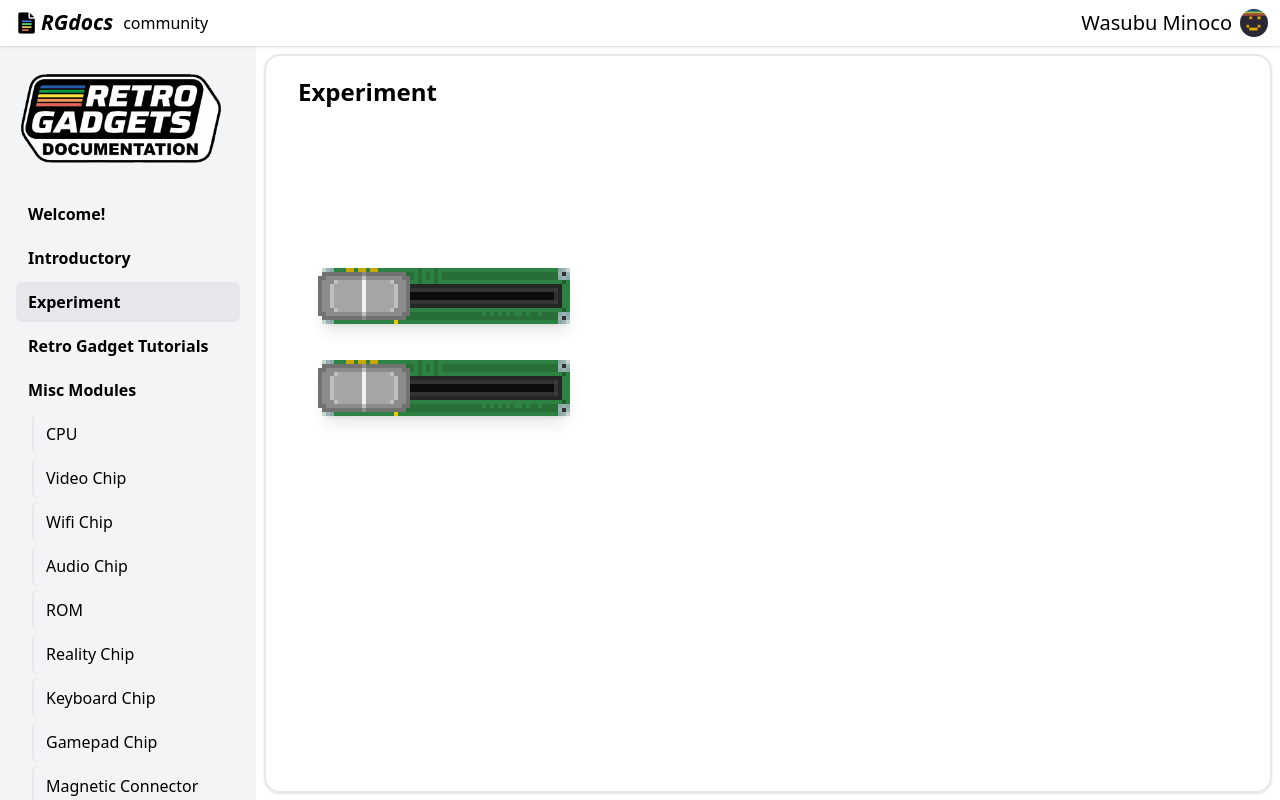
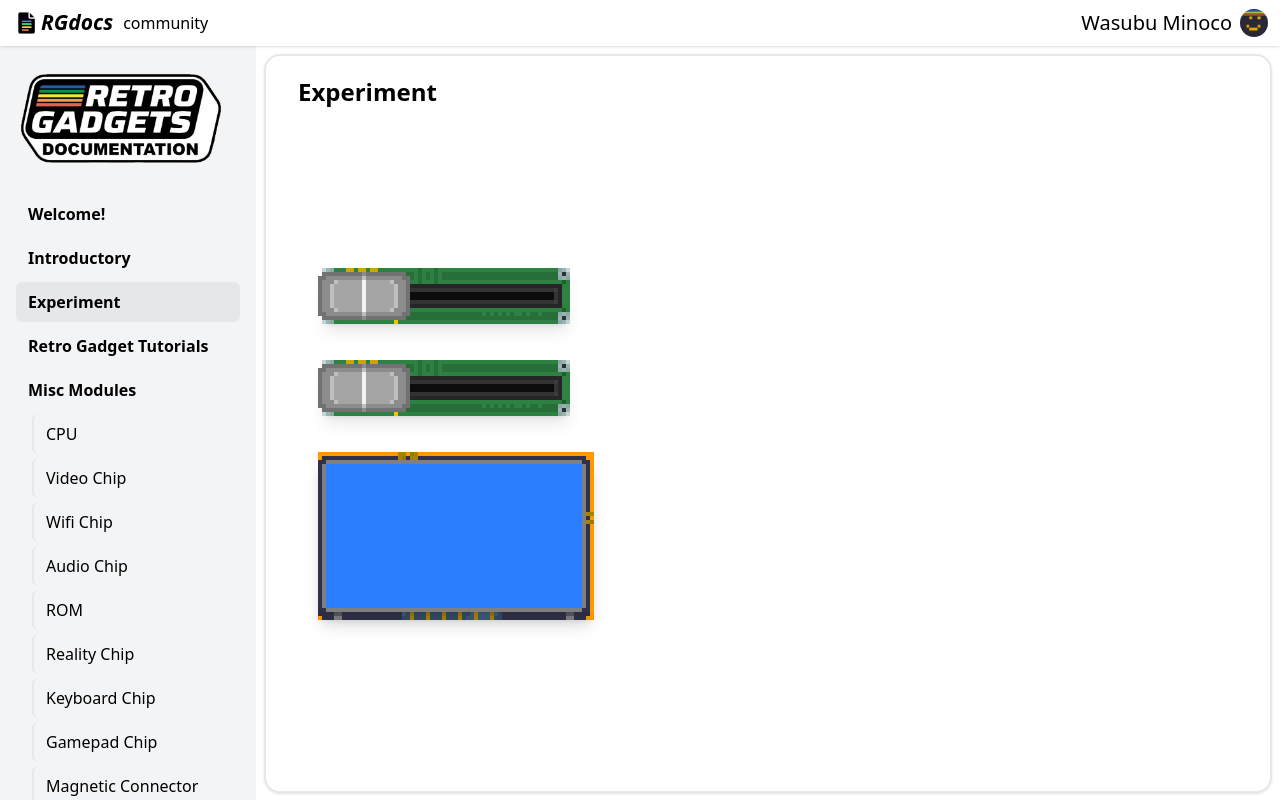
Before and after one commit to wasubu/mino-website, a React (Vite) app in the folder rgdocsBuilder/: page /rgdocs/experiment in a window 1280 px wide. Built offline with nearby package versions, Linux system fonts and the light colour scheme.

Commit message:
I got the first draft of the RGscreen, added dummy rg module.

```diff
--- /dev/null
+++ b/rgdocsBuilder/src/components/RGmodules/DUMMY.tsx
@@ -0,0 +1,21 @@
+
+import ScreenMain64by32 from "../../assets/screenMain64by32.png"
+
+const RGScreen: React.FC<{ className?: string }> = ({ className }) => {
+    const moduleScale = 4
+    const mainStyle = (`${className}
+        bg-amber-500 relative`
+    )
+    return (
+        <div className={mainStyle} style={{ width: 69 * moduleScale }}>
+            <img
+                src={ScreenMain64by32}
+                draggable={false}
+                style={{ imageRendering: "pixelated", height: 42 * moduleScale }}
+                className="shadow-lg"
+            />
+        </div>
+    )
+}
+
+export default RGScreen
--- /dev/null
+++ b/rgdocsBuilder/src/components/RGmodules/RGScreen.tsx
@@ -0,0 +1,62 @@
+import { Fragment } from "react"
+import ScreenMain64by36 from "../../assets/screenMain64by32.png"
+import ScreenFrame64by36 from "../../assets/screenFrame64by32.png"
+
+const RGScreen: React.FC<{ className?: string }> = ({ className }) => {
+    const moduleScale = 4
+    const mainStyle = (`${className}
+        bg-amber-500 relative`
+    )
+    return (
+        <div className={mainStyle} style={{ width: 69 * moduleScale }}>
+            <img
+                src={ScreenMain64by36}
+                draggable={false}
+                style={{ imageRendering: "pixelated", height: 42 * moduleScale }}
+                className="shadow-lg"
+            />
+            <img
+                src={ScreenFrame64by36}
+                draggable={false}
+                style={{
+                    imageRendering: "pixelated", height: 38 * moduleScale,
+                    top: 2 * moduleScale
+                }}
+                className="shadow-lg absolute"
+            />
+            <FillScreen color="bg-blue-500" scale={moduleScale}></FillScreen>
+            <SetPixel x={64} y={0} color="bg-red-500" scale={moduleScale}></SetPixel>
+        </div>
+    )
+}
+
+function FillScreen({ scale, color }: { scale: number; color: string }) {
+    const screenXsize = 64
+    const screenYsize = 36
+    const result: React.ReactNode[] = []
+    for (let row = 0; row < screenYsize; row++) {
+        for (let col = 0; col < screenXsize; col++) {
+            const index = row * screenXsize + col
+            result.push(
+                <Fragment key={index}>
+                    <SetPixel x={col} y={row} color={color} scale={scale} ></SetPixel>
+                </Fragment>
+            )
+        }
+    }
+    return <>{result}</>
+}
+
+function SetPixel({ x, y, color, scale }: { x: number; y: number; color: string; scale: number }) {
+    if (y < 0 || y > 35) return null
+    if (x < 0 || x > 63) return null
+    const pixelStyle = `absolute ${color}`
+    return (
+        <div className={pixelStyle} style={{
+            top: (y + 3) * scale, left: (x + 2) * scale, //intentional
+            width: scale, height: scale
+        }}> </div>
+    )
+}
+
+export default RGScreen
--- a/rgdocsBuilder/src/pages/Experiment.tsx
+++ b/rgdocsBuilder/src/pages/Experiment.tsx
@@ -1,4 +1,5 @@
 
+import RGScreen from "../components/RGmodules/RGScreen";
 import RGSlider from "../components/RGmodules/RGSlider";
 
 //current file name Experiment.tsx
@@ -13,6 +14,7 @@ const Experiment: React.FC = () => {
             <div className="flex flex-col gap-9">
                 <RGSlider className="absolute top-40 left-5"></RGSlider>
                 <RGSlider className="absolute top-40 left-5"></RGSlider>
+                <RGScreen className="absolute top-40 left-5" ></RGScreen>
             </div>
         </div>
     )
```
Also changed, not shown: rgdocsBuilder/src/assets/screenFrame64by32.png (added), rgdocsBuilder/src/assets/screenMain64by32.png (added).
